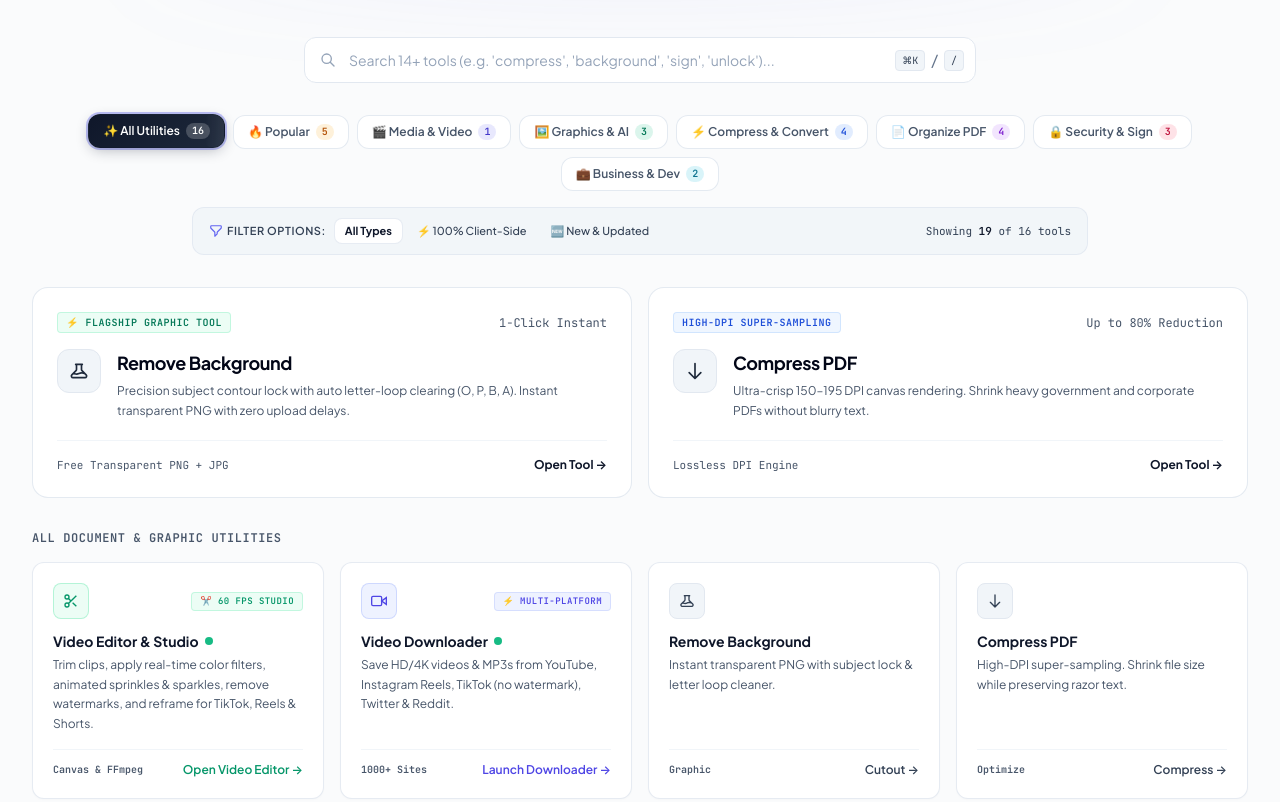
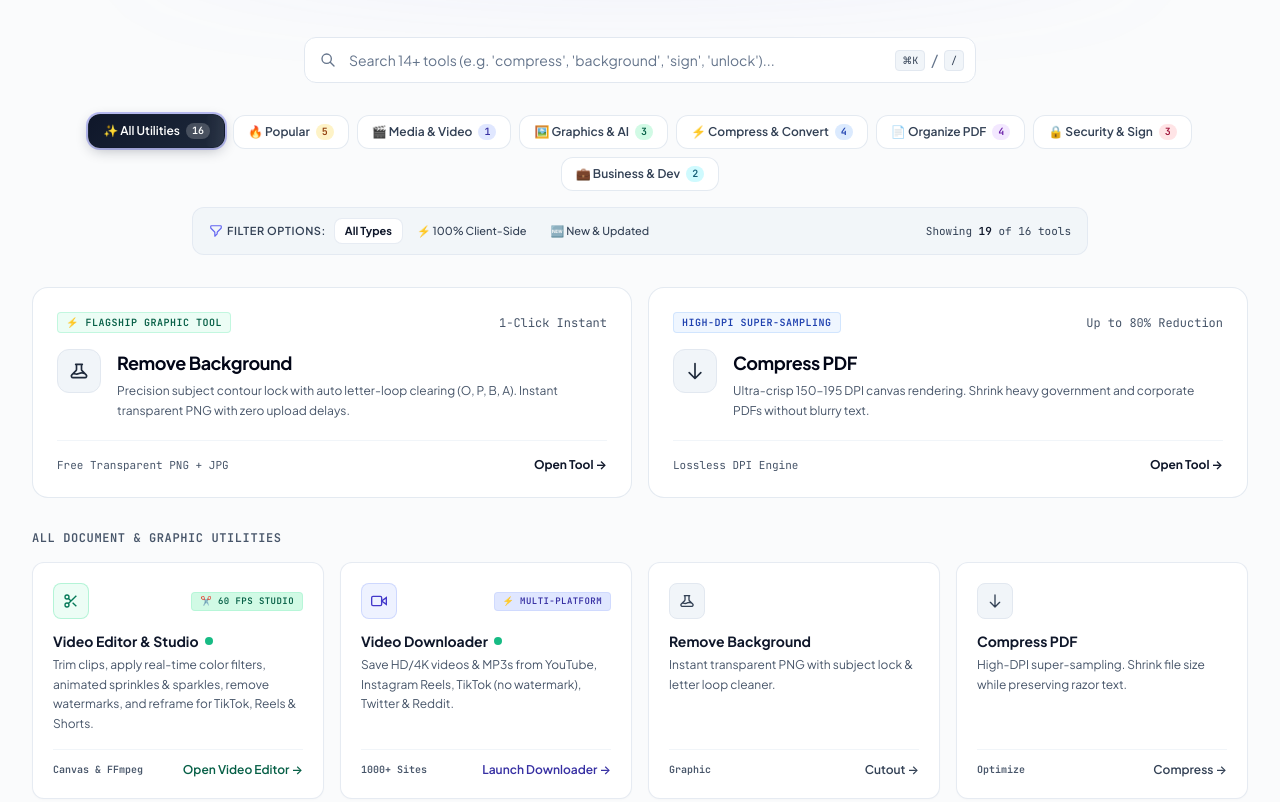
Before and after one commit to zenithflowgrowth/zenithgrowth, a website: page index.html in a window 1280 px wide. Shown: the part 379-1181 px from the top of the page. Drawn offline with Linux system fonts and the light colour scheme.

Commit message:
Add files via upload

```diff
--- a/index.html
+++ b/index.html
@@ -200,8 +200,8 @@
           </span>
         </a>
         <nav class="hidden md:flex items-center gap-6 text-xs font-semibold tracking-tight text-slate-600 dark:text-slate-400">
-          <a href="/video-editor" class="text-emerald-600 dark:text-emerald-400 font-bold hover:text-emerald-700 flex items-center gap-1.5"><span class="px-1.5 py-0.5 rounded bg-emerald-100 dark:bg-emerald-900/50 text-emerald-700 dark:text-emerald-300 text-[10px]">NEW</span>Video Editor</a>
-          <a href="/video-downloader" class="text-indigo-600 dark:text-indigo-400 font-bold hover:text-indigo-700 flex items-center gap-1.5">Video Downloader</a>
+          <a href="/video-editor" class="text-emerald-700 dark:text-emerald-400 font-bold hover:text-emerald-800 flex items-center gap-1.5"><span class="px-1.5 py-0.5 rounded bg-emerald-100 dark:bg-emerald-900/50 text-emerald-800 dark:text-emerald-300 text-[10px] font-bold">NEW</span>Video Editor</a>
+          <a href="/video-downloader" class="text-indigo-700 dark:text-indigo-400 font-bold hover:text-indigo-800 flex items-center gap-1.5">Video Downloader</a>
           <a href="bg-remover.html" class="hover:text-slate-950 dark:hover:text-white transition">Background Remover</a>
           <a href="compress-pdf.html" class="hover:text-slate-950 dark:hover:text-white transition">Compress</a>
           <a href="unlock-pdf.html" class="hover:text-slate-950 dark:hover:text-white transition">Unlock</a>
@@ -212,7 +212,7 @@
       </div>
 
       <div class="flex items-center gap-3">
-        <span class="hidden sm:inline-flex items-center gap-1.5 px-3 py-1 rounded-full text-[11px] font-mono font-medium bg-slate-100 text-slate-700 border border-slate-200/80">
+        <span class="hidden sm:inline-flex items-center gap-1.5 px-3 py-1 rounded-full text-[11px] font-mono font-medium bg-slate-100 dark:bg-slate-800 text-slate-700 dark:text-slate-200 border border-slate-200/80 dark:border-slate-700">
           <span class="w-1.5 h-1.5 rounded-full bg-emerald-500"></span>
           100% Client-Side WASM
         </span>
@@ -251,10 +251,10 @@
     <!-- Quick Search & Keyboard Command Bar -->
     <div class="max-w-2xl mx-auto relative group mb-8">
       <label for="tool_search_input" class="sr-only">Search all utilities and tools</label>
-      <div class="absolute inset-y-0 left-0 pl-4 flex items-center pointer-events-none text-slate-400">
+      <div class="absolute inset-y-0 left-0 pl-4 flex items-center pointer-events-none text-slate-500 dark:text-slate-400">
         <svg class="w-4 h-4" fill="none" stroke="currentColor" viewBox="0 0 24 24"><path stroke-linecap="round" stroke-linejoin="round" stroke-width="2" d="M21 21l-6-6m2-5a7 7 0 11-14 0 7 7 0 0114 0z"/></svg>
       </div>
-      <input type="text" id="tool_search_input" aria-label="Search all utilities and tools" oninput="handleSearch(this.value)" placeholder="Search 14+ tools (e.g. 'compress', 'background', 'sign', 'unlock')..." class="w-full pl-11 pr-24 py-3 bg-white dark:bg-[#0f172a] border border-slate-200 dark:border-slate-800 rounded-xl shadow-xs text-xs sm:text-sm text-slate-900 dark:text-white placeholder-slate-400 dark:placeholder-slate-500 focus:outline-none focus:border-slate-900 dark:focus:border-indigo-500 focus:ring-1 focus:ring-slate-900 dark:focus:ring-indigo-500 transition">
+      <input type="text" id="tool_search_input" aria-label="Search all utilities and tools" oninput="handleSearch(this.value)" placeholder="Search 14+ tools (e.g. 'compress', 'background', 'sign', 'unlock')..." class="w-full pl-11 pr-24 py-3 bg-white dark:bg-[#0f172a] border border-slate-200 dark:border-slate-800 rounded-xl shadow-xs text-xs sm:text-sm text-slate-900 dark:text-white placeholder-slate-500 dark:placeholder-slate-400 focus:outline-none focus:border-slate-900 dark:focus:border-indigo-500 focus:ring-1 focus:ring-slate-900 dark:focus:ring-indigo-500 transition">
       <div class="absolute inset-y-0 right-0 pr-3 flex items-center gap-1.5">
         <kbd class="font-mono text-[10px] bg-slate-100 border border-slate-200 text-slate-700 dark:text-slate-300 px-1.5 py-0.5 rounded shadow-2xs">⌘K</kbd>
         <span class="text-slate-500 dark:text-slate-400">/</span>
@@ -272,33 +272,33 @@
           <span>✨ All Utilities</span>
           <span class="pill-badge text-[10px] px-1.5 py-0.2 rounded-full bg-white/20 font-mono">16</span>
         </button>
-        <button onclick="filterCategory('popular', event)" id="pill_popular" aria-label="Show popular utilities" class="filter-btn px-3.5 py-2 rounded-xl bg-white dark:bg-[#0f172a] hover:bg-slate-100 dark:hover:bg-slate-800 text-slate-600 dark:text-slate-300 border border-slate-200/90 dark:border-slate-800 shadow-2xs flex items-center gap-1.5">
+        <button onclick="filterCategory('popular', event)" id="pill_popular" aria-label="Show popular utilities" class="filter-btn px-3.5 py-2 rounded-xl bg-white dark:bg-[#0f172a] hover:bg-slate-100 dark:hover:bg-slate-800 text-slate-700 dark:text-slate-300 border border-slate-200/90 dark:border-slate-800 shadow-2xs flex items-center gap-1.5">
           <span>🔥 Popular</span>
-          <span class="pill-badge text-[10px] px-1.5 py-0.2 rounded-full bg-amber-500/15 text-amber-700 dark:text-amber-400 font-mono font-bold">5</span>
+          <span class="pill-badge text-[10px] px-1.5 py-0.2 rounded-full bg-amber-100 dark:bg-amber-950/60 text-amber-800 dark:text-amber-300 font-mono font-bold">5</span>
         </button>
-        <button onclick="filterCategory('media', event)" id="pill_media" aria-label="Show media and video utilities" class="filter-btn px-3.5 py-2 rounded-xl bg-white dark:bg-[#0f172a] hover:bg-slate-100 dark:hover:bg-slate-800 text-slate-600 dark:text-slate-300 border border-slate-200/90 dark:border-slate-800 shadow-2xs flex items-center gap-1.5">
+        <button onclick="filterCategory('media', event)" id="pill_media" aria-label="Show media and video utilities" class="filter-btn px-3.5 py-2 rounded-xl bg-white dark:bg-[#0f172a] hover:bg-slate-100 dark:hover:bg-slate-800 text-slate-700 dark:text-slate-300 border border-slate-200/90 dark:border-slate-800 shadow-2xs flex items-center gap-1.5">
           <span>🎬 Media &amp; Video</span>
-          <span class="pill-badge text-[10px] px-1.5 py-0.2 rounded-full bg-indigo-500/15 text-indigo-700 dark:text-indigo-400 font-mono font-bold">1</span>
+          <span class="pill-badge text-[10px] px-1.5 py-0.2 rounded-full bg-indigo-100 dark:bg-indigo-950/60 text-indigo-800 dark:text-indigo-300 font-mono font-bold">1</span>
         </button>
-        <button onclick="filterCategory('graphics', event)" id="pill_graphics" aria-label="Show graphics and AI utilities" class="filter-btn px-3.5 py-2 rounded-xl bg-white dark:bg-[#0f172a] hover:bg-slate-100 dark:hover:bg-slate-800 text-slate-600 dark:text-slate-300 border border-slate-200/90 dark:border-slate-800 shadow-2xs flex items-center gap-1.5">
+        <button onclick="filterCategory('graphics', event)" id="pill_graphics" aria-label="Show graphics and AI utilities" class="filter-btn px-3.5 py-2 rounded-xl bg-white dark:bg-[#0f172a] hover:bg-slate-100 dark:hover:bg-slate-800 text-slate-700 dark:text-slate-300 border border-slate-200/90 dark:border-slate-800 shadow-2xs flex items-center gap-1.5">
           <span>🖼️ Graphics &amp; AI</span>
-          <span class="pill-badge text-[10px] px-1.5 py-0.2 rounded-full bg-emerald-500/15 text-emerald-700 dark:text-emerald-400 font-mono font-bold">3</span>
+          <span class="pill-badge text-[10px] px-1.5 py-0.2 rounded-full bg-emerald-100 dark:bg-emerald-950/60 text-emerald-800 dark:text-emerald-300 font-mono font-bold">3</span>
         </button>
-        <button onclick="filterCategory('optimize', event)" id="pill_optimize" aria-label="Show compress and convert utilities" class="filter-btn px-3.5 py-2 rounded-xl bg-white dark:bg-[#0f172a] hover:bg-slate-100 dark:hover:bg-slate-800 text-slate-600 dark:text-slate-300 border border-slate-200/90 dark:border-slate-800 shadow-2xs flex items-center gap-1.5">
+        <button onclick="filterCategory('optimize', event)" id="pill_optimize" aria-label="Show compress and convert utilities" class="filter-btn px-3.5 py-2 rounded-xl bg-white dark:bg-[#0f172a] hover:bg-slate-100 dark:hover:bg-slate-800 text-slate-700 dark:text-slate-300 border border-slate-200/90 dark:border-slate-800 shadow-2xs flex items-center gap-1.5">
           <span>⚡ Compress &amp; Convert</span>
-          <span class="pill-badge text-[10px] px-1.5 py-0.2 rounded-full bg-blue-500/15 text-blue-700 dark:text-blue-400 font-mono font-bold">4</span>
+          <span class="pill-badge text-[10px] px-1.5 py-0.2 rounded-full bg-blue-100 dark:bg-blue-950/60 text-blue-800 dark:text-blue-300 font-mono font-bold">4</span>
         </button>
-        <button onclick="filterCategory('organize', event)" id="pill_organize" aria-label="Show organize PDF utilities" class="filter-btn px-3.5 py-2 rounded-xl bg-white dark:bg-[#0f172a] hover:bg-slate-100 dark:hover:bg-slate-800 text-slate-600 dark:text-slate-300 border border-slate-200/90 dark:border-slate-800 shadow-2xs flex items-center gap-1.5">
+        <button onclick="filterCategory('organize', event)" id="pill_organize" aria-label="Show organize PDF utilities" class="filter-btn px-3.5 py-2 rounded-xl bg-white dark:bg-[#0f172a] hover:bg-slate-100 dark:hover:bg-slate-800 text-slate-700 dark:text-slate-300 border border-slate-200/90 dark:border-slate-800 shadow-2xs flex items-center gap-1.5">
           <span>📄 Organize PDF</span>
-          <span class="pill-badge text-[10px] px-1.5 py-0.2 rounded-full bg-purple-500/15 text-purple-700 dark:text-purple-400 font-mono font-bold">4</span>
+          <span class="pill-badge text-[10px] px-1.5 py-0.2 rounded-full bg-purple-100 dark:bg-purple-950/60 text-purple-800 dark:text-purple-300 font-mono font-bold">4</span>
         </button>
-        <button onclick="filterCategory('security', event)" id="pill_security" aria-label="Show security and sign utilities" class="filter-btn px-3.5 py-2 rounded-xl bg-white dark:bg-[#0f172a] hover:bg-slate-100 dark:hover:bg-slate-800 text-slate-600 dark:text-slate-300 border border-slate-200/90 dark:border-slate-800 shadow-2xs flex items-center gap-1.5">
+        <button onclick="filterCategory('security', event)" id="pill_security" aria-label="Show security and sign utilities" class="filter-btn px-3.5 py-2 rounded-xl bg-white dark:bg-[#0f172a] hover:bg-slate-100 dark:hover:bg-slate-800 text-slate-700 dark:text-slate-300 border border-slate-200/90 dark:border-slate-800 shadow-2xs flex items-center gap-1.5">
           <span>🔒 Security &amp; Sign</span>
-          <span class="pill-badge text-[10px] px-1.5 py-0.2 rounded-full bg-rose-500/15 text-rose-700 dark:text-rose-400 font-mono font-bold">3</span>
+          <span class="pill-badge text-[10px] px-1.5 py-0.2 rounded-full bg-rose-100 dark:bg-rose-950/60 text-rose-800 dark:text-rose-300 font-mono font-bold">3</span>
         </button>
-        <button onclick="filterCategory('business', event)" id="pill_business" aria-label="Show business and dev utilities" class="filter-btn px-3.5 py-2 rounded-xl bg-white dark:bg-[#0f172a] hover:bg-slate-100 dark:hover:bg-slate-800 text-slate-600 dark:text-slate-300 border border-slate-200/90 dark:border-slate-800 shadow-2xs flex items-center gap-1.5">
+        <button onclick="filterCategory('business', event)" id="pill_business" aria-label="Show business and dev utilities" class="filter-btn px-3.5 py-2 rounded-xl bg-white dark:bg-[#0f172a] hover:bg-slate-100 dark:hover:bg-slate-800 text-slate-700 dark:text-slate-300 border border-slate-200/90 dark:border-slate-800 shadow-2xs flex items-center gap-1.5">
           <span>💼 Business &amp; Dev</span>
-          <span class="pill-badge text-[10px] px-1.5 py-0.2 rounded-full bg-cyan-500/15 text-cyan-700 dark:text-cyan-400 font-mono font-bold">2</span>
+          <span class="pill-badge text-[10px] px-1.5 py-0.2 rounded-full bg-cyan-100 dark:bg-cyan-950/60 text-cyan-800 dark:text-cyan-300 font-mono font-bold">2</span>
         </button>
       </div>
 
@@ -335,7 +335,7 @@
       <a href="bg-remover.html" data-category="graphics popular client wasm" class="spotlight-card p-6 rounded-2xl bg-white dark:bg-[#0f172a] border border-slate-200/90 dark:border-slate-800 hover:border-slate-400 dark:hover:border-slate-700 shadow-xs hover:shadow-md transition cursor-pointer group flex flex-col justify-between">
         <div>
           <div class="flex items-center justify-between mb-4">
-            <span class="font-mono text-[10px] font-semibold uppercase tracking-wider px-2 py-0.5 rounded bg-emerald-50 dark:bg-emerald-950/60 text-emerald-700 dark:text-emerald-300 border border-emerald-200/60 dark:border-emerald-800">
+            <span class="font-mono text-[10px] font-semibold uppercase tracking-wider px-2 py-0.5 rounded bg-emerald-50 dark:bg-emerald-950/60 text-emerald-800 dark:text-emerald-300 border border-emerald-200/60 dark:border-emerald-800">
               ⚡ Flagship Graphic Tool
             </span>
             <span class="text-slate-600 dark:text-slate-300 group-hover:text-slate-900 dark:group-hover:text-white transition font-mono text-xs">1-Click Instant</span>
@@ -362,7 +362,7 @@
       <a href="compress-pdf.html" data-category="optimize popular client wasm" class="spotlight-card p-6 rounded-2xl bg-white dark:bg-[#0f172a] border border-slate-200/90 dark:border-slate-800 hover:border-slate-400 dark:hover:border-slate-700 shadow-xs hover:shadow-md transition cursor-pointer group flex flex-col justify-between">
         <div>
           <div class="flex items-center justify-between mb-4">
-            <span class="font-mono text-[10px] font-semibold uppercase tracking-wider px-2 py-0.5 rounded bg-blue-50 dark:bg-blue-950/60 text-blue-700 dark:text-blue-300 border border-blue-200/60 dark:border-blue-800">
+            <span class="font-mono text-[10px] font-semibold uppercase tracking-wider px-2 py-0.5 rounded bg-blue-50 dark:bg-blue-950/60 text-blue-800 dark:text-blue-300 border border-blue-200/60 dark:border-blue-800">
               High-DPI Super-Sampling
             </span>
             <span class="text-slate-600 dark:text-slate-300 group-hover:text-slate-900 dark:group-hover:text-white transition font-mono text-xs">Up to 80% Reduction</span>
@@ -394,10 +394,10 @@
       <a href="/video-editor" data-category="media" data-keywords="video editor trim cut clip color filters sprinkles sparkles particles watermark remover tiktok reels shorts studio" class="tool-card card-surface p-5 rounded-xl flex flex-col justify-between group border-emerald-200/80 dark:border-emerald-900/60 shadow-emerald-500/5">
         <div>
           <div class="flex items-center justify-between mb-3">
-            <div class="w-9 h-9 rounded-lg bg-emerald-50 dark:bg-emerald-950/80 border border-emerald-200/80 dark:border-emerald-800 flex items-center justify-center text-emerald-600 dark:text-emerald-400 group-hover:bg-emerald-600 group-hover:text-white transition">
+            <div class="w-9 h-9 rounded-lg bg-emerald-50 dark:bg-emerald-950/80 border border-emerald-200/80 dark:border-emerald-800 flex items-center justify-center text-emerald-700 dark:text-emerald-400 group-hover:bg-emerald-600 group-hover:text-white transition">
               <svg class="w-4 h-4" fill="none" stroke="currentColor" stroke-width="2" viewBox="0 0 24 24"><circle cx="6" cy="6" r="3"></circle><circle cx="6" cy="18" r="3"></circle><line x1="20" y1="4" x2="8.12" y2="15.88"></line><line x1="14.47" y1="14.48" x2="20" y2="20"></line><line x1="8.12" y1="8.12" x2="12" y2="12"></line></svg>
             </div>
-            <span class="font-mono text-[9px] uppercase tracking-wider px-2 py-0.5 rounded bg-emerald-50 dark:bg-emerald-900/50 text-emerald-600 dark:text-emerald-300 font-bold border border-emerald-200/60 dark:border-emerald-700/60">
+            <span class="font-mono text-[9px] uppercase tracking-wider px-2 py-0.5 rounded bg-emerald-100 dark:bg-emerald-900/50 text-emerald-800 dark:text-emerald-300 font-bold border border-emerald-200/60 dark:border-emerald-700/60">
               ✂️ 60 FPS Studio
             </span>
           </div>
@@ -405,9 +405,9 @@
             Video Editor &amp; Studio
             <span class="w-2 h-2 rounded-full bg-emerald-500 animate-pulse"></span>
           </h3>
-          <p class="text-slate-600 dark:text-slate-400 text-xs leading-relaxed">Trim clips, apply real-time color filters, animated sprinkles &amp; sparkles, remove watermarks, and reframe for TikTok, Reels &amp; Shorts.</p>
+          <p class="text-slate-600 dark:text-slate-300 text-xs leading-relaxed">Trim clips, apply real-time color filters, animated sprinkles &amp; sparkles, remove watermarks, and reframe for TikTok, Reels &amp; Shorts.</p>
         </div>
-        <div class="mt-4 pt-3 border-t border-slate-100 dark:border-slate-800 flex items-center justify-between text-xs font-semibold text-emerald-600 dark:text-emerald-400 group-hover:text-emerald-700">
+        <div class="mt-4 pt-3 border-t border-slate-100 dark:border-slate-800 flex items-center justify-between text-xs font-semibold text-emerald-800 dark:text-emerald-300 group-hover:text-emerald-900">
           <span class="font-mono text-[10px] text-slate-600 dark:text-slate-300">Canvas &amp; FFmpeg</span>
           <span>Open Video Editor →</span>
         </div>
@@ -417,10 +417,10 @@
       <a href="/video-downloader" data-category="media" data-keywords="video downloader youtube instagram tiktok reels shorts download mp3 mp4 twitter reddit facebook pinterest audio" class="tool-card card-surface p-5 rounded-xl flex flex-col justify-between group border-indigo-200/80 dark:border-indigo-900/60 shadow-indigo-500/5">
         <div>
           <div class="flex items-center justify-between mb-3">
-            <div class="w-9 h-9 rounded-lg bg-indigo-50 dark:bg-indigo-950/80 border border-indigo-200/80 dark:border-indigo-800 flex items-center justify-center text-indigo-600 dark:text-indigo-400 group-hover:bg-indigo-600 group-hover:text-white transition">
+            <div class="w-9 h-9 rounded-lg bg-indigo-50 dark:bg-indigo-950/80 border border-indigo-200/80 dark:border-indigo-800 flex items-center justify-center text-indigo-700 dark:text-indigo-400 group-hover:bg-indigo-600 group-hover:text-white transition">
               <svg class="w-4 h-4" fill="none" stroke="currentColor" stroke-width="2" viewBox="0 0 24 24"><polygon points="23 7 16 12 23 17 23 7"></polygon><rect x="1" y="5" width="15" height="14" rx="2" ry="2"></rect></svg>
             </div>
-            <span class="font-mono text-[9px] uppercase tracking-wider px-2 py-0.5 rounded bg-indigo-50 dark:bg-indigo-900/50 text-indigo-600 dark:text-indigo-300 font-bold border border-indigo-200/60 dark:border-indigo-700/60">
+            <span class="font-mono text-[9px] uppercase tracking-wider px-2 py-0.5 rounded bg-indigo-100 dark:bg-indigo-900/50 text-indigo-800 dark:text-indigo-300 font-bold border border-indigo-200/60 dark:border-indigo-700/60">
               ⚡ Multi-Platform
             </span>
           </div>
@@ -428,9 +428,9 @@
             Video Downloader
             <span class="w-2 h-2 rounded-full bg-emerald-500 animate-pulse"></span>
           </h3>
-          <p class="text-slate-600 dark:text-slate-400 text-xs leading-relaxed">Save HD/4K videos &amp; MP3s from YouTube, Instagram Reels, TikTok (no watermark), Twitter &amp; Reddit.</p>
+          <p class="text-slate-600 dark:text-slate-300 text-xs leading-relaxed">Save HD/4K videos &amp; MP3s from YouTube, Instagram Reels, TikTok (no watermark), Twitter &amp; Reddit.</p>
         </div>
-        <div class="mt-4 pt-3 border-t border-slate-100 dark:border-slate-800 flex items-center justify-between text-xs font-semibold text-indigo-600 dark:text-indigo-400 group-hover:text-indigo-700">
+        <div class="mt-4 pt-3 border-t border-slate-100 dark:border-slate-800 flex items-center justify-between text-xs font-semibold text-indigo-800 dark:text-indigo-300 group-hover:text-indigo-900">
           <span class="font-mono text-[10px] text-slate-600 dark:text-slate-300">1000+ Sites</span>
           <span>Launch Downloader →</span>
         </div>
@@ -879,7 +879,7 @@
 
       const subtags = document.querySelectorAll('#subtag_filters .subtag-btn');
       subtags.forEach(b => {
-        b.className = "subtag-btn px-2.5 py-1 rounded-lg text-slate-500 dark:text-slate-400 hover:text-slate-900 dark:hover:text-white font-medium text-[11px] transition";
+        b.className = "subtag-btn px-2.5 py-1 rounded-lg text-slate-700 dark:text-slate-300 hover:text-slate-900 dark:hover:text-white font-medium text-[11px] transition";
       });
 
       const activeSub = document.getElementById(`subtag_${tag}`);
@@ -994,7 +994,7 @@
       // Reset subtag styles
       const subtags = document.querySelectorAll('#subtag_filters .subtag-btn');
       subtags.forEach(b => {
-        b.className = "subtag-btn px-2.5 py-1 rounded-lg text-slate-500 dark:text-slate-400 hover:text-slate-900 dark:hover:text-white font-medium text-[11px] transition";
+        b.className = "subtag-btn px-2.5 py-1 rounded-lg text-slate-700 dark:text-slate-300 hover:text-slate-900 dark:hover:text-white font-medium text-[11px] transition";
       });
       const subAll = document.getElementById('subtag_all');
       if (subAll) {
```
Also changed, not shown: zenith-tailwind.min.css.
